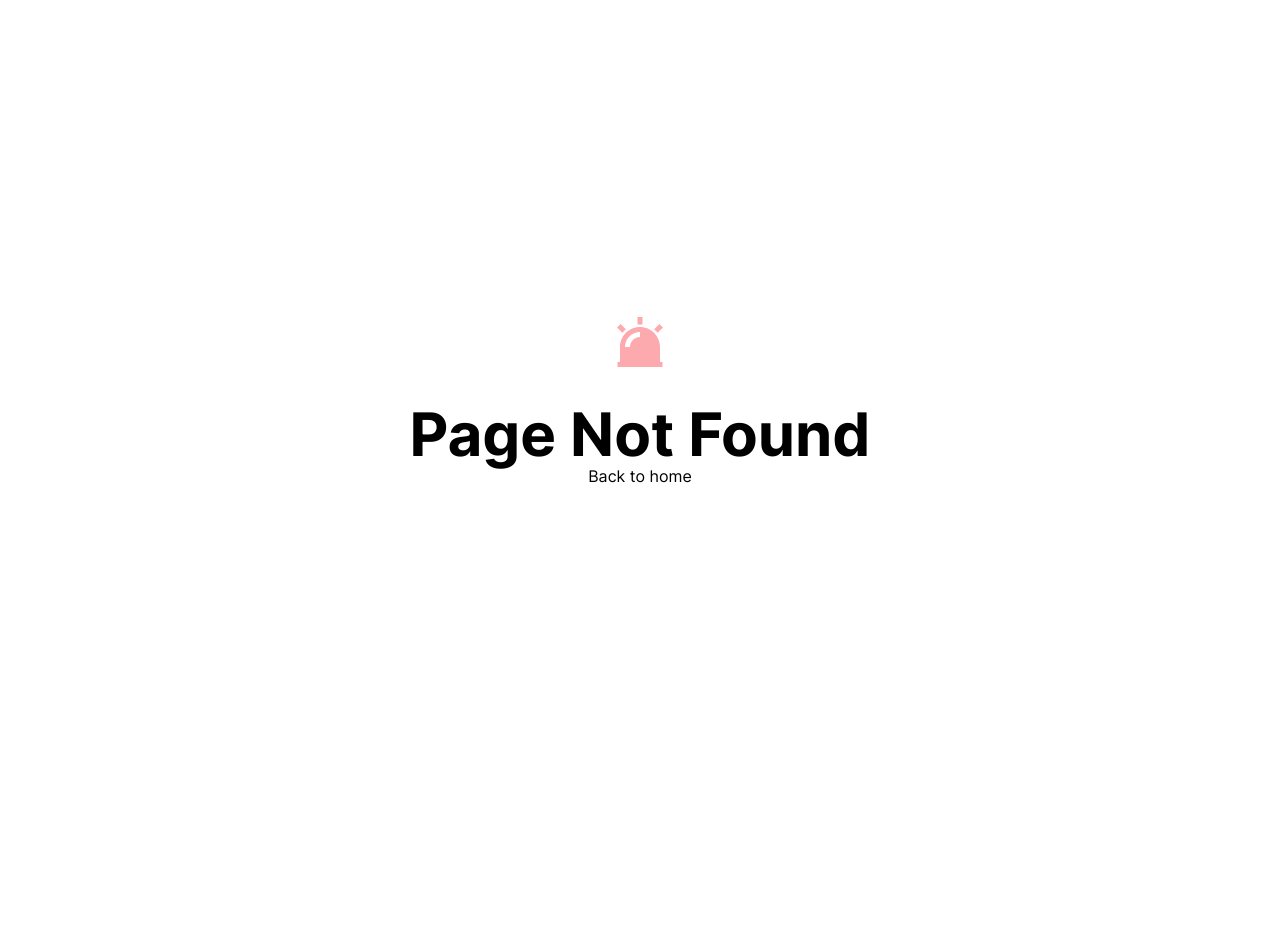
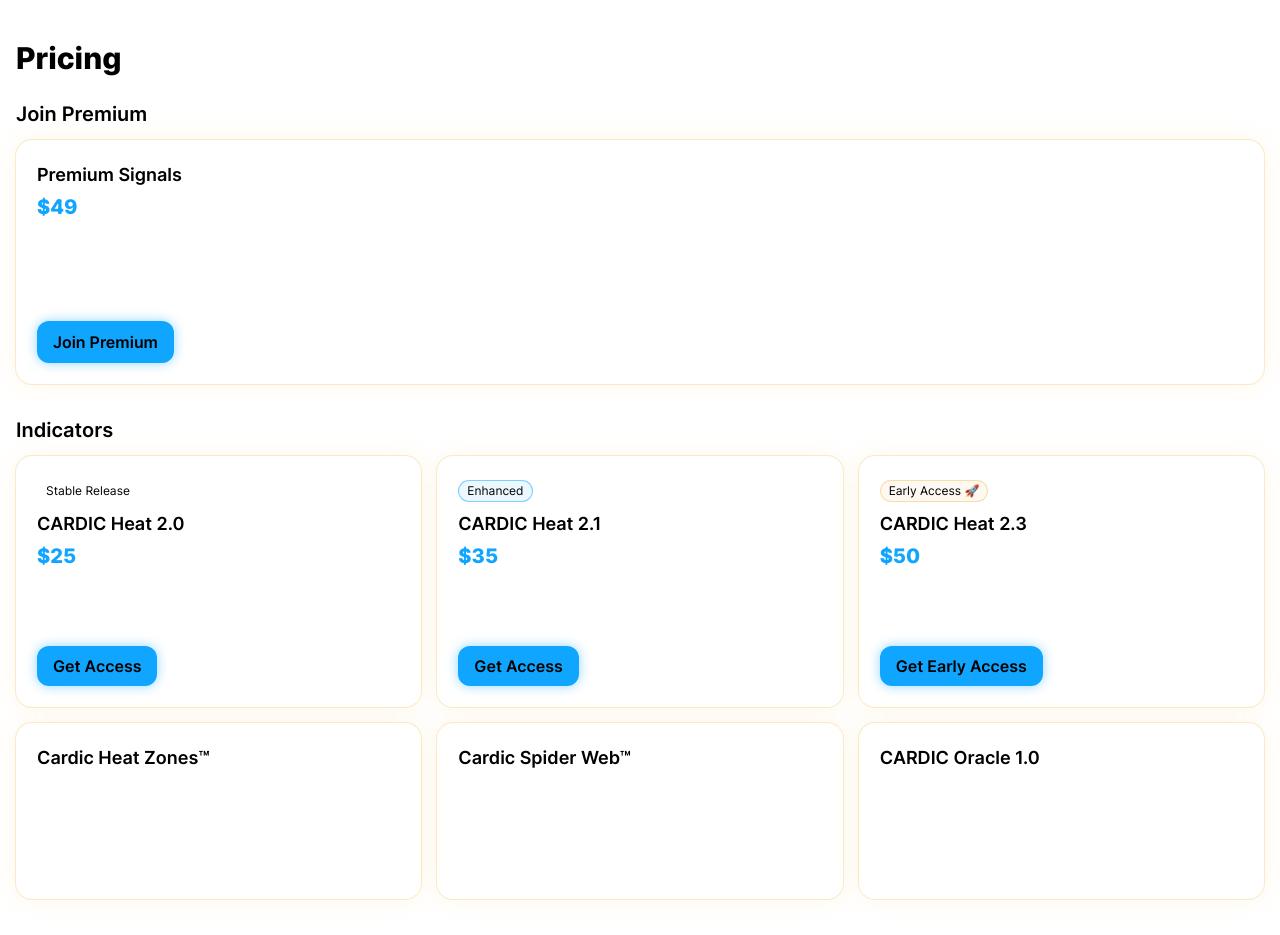
Before and after one commit to Cardicai/CARDIC-NEXUS, a Next.js app: page /pricing in a window 1280 px wide. Before the commit this address had no page. Shown: the top 935 px of the page. Before the commit the page ends 800 px from the top, so only its background shows below. Built offline with nearby package versions, Linux system fonts and the light colour scheme.

Commit message:
feat: add pricing page

```diff
--- /dev/null
+++ b/src/app/pricing/page.tsx
@@ -0,0 +1,224 @@
+'use client';
+
+import * as React from 'react';
+
+export default function PricingPage() {
+  // Send the user to the payment form on Home and preselect the product
+  const goPay = (label: string) => {
+    if (typeof window !== 'undefined') {
+      const win = window as Window & {
+        setSelectedProduct?: (value: string) => void;
+      };
+      if (win.setSelectedProduct) {
+        win.setSelectedProduct(label);
+        sessionStorage.setItem('cnx_product', label);
+      }
+      win.location.href = '/#pay';
+    }
+  };
+
+  const Card = (p: { children: React.ReactNode }) => (
+    <article className='rounded-2xl bg-white/5 border border-white/10 shadow-[0_0_0_1px_rgba(245,199,107,.35),0_0_24px_rgba(245,199,107,.15)] p-5'>
+      {p.children}
+    </article>
+  );
+
+  const BtnBlue = (p: React.ButtonHTMLAttributes<HTMLButtonElement>) => (
+    <button
+      {...p}
+      className={`rounded-xl px-4 py-2 font-semibold text-black bg-[#10A5FF] shadow-[0_0_12px_rgba(16,165,255,.45)] ${
+        p.className || ''
+      }`}
+    />
+  );
+  const BtnOutline = (p: React.ButtonHTMLAttributes<HTMLButtonElement>) => (
+    <button
+      {...p}
+      className={`rounded-xl px-4 py-2 border border-white/15 text-white/90 hover:bg-white/10 ${
+        p.className || ''
+      }`}
+    />
+  );
+
+  return (
+    <main className='mx-auto max-w-7xl px-4 py-10'>
+      <h1 className='text-3xl font-extrabold mb-6'>Pricing</h1>
+
+      {/* Premium (Join Premium) */}
+      <section id='premium' className='mb-8'>
+        <h2 className='text-xl font-semibold mb-3'>Join Premium</h2>
+        <Card>
+          <h3 className='text-lg font-semibold'>Premium Signals</h3>
+          <div className='text-[#10A5FF] font-extrabold text-xl mt-1'>
+            $49<span className='text-white/70 text-base'>/mo</span>
+          </div>
+          <ul className='mt-3 list-disc pl-5 text-white/70'>
+            <li>Daily gold/FX/crypto signals</li>
+            <li>Risk management notes</li>
+            <li>Telegram access</li>
+          </ul>
+          <div className='mt-4 flex gap-3'>
+            <BtnBlue onClick={() => goPay('Membership — Premium Signals')}>
+              Join Premium
+            </BtnBlue>
+            <BtnOutline onClick={() => (location.href = '/#socials')}>
+              Ask on Socials
+            </BtnOutline>
+          </div>
+        </Card>
+      </section>
+
+      {/* Indicators (with CARDIC Heat tiers) */}
+      <section id='indicators' className='mb-8'>
+        <h2 className='text-xl font-semibold mb-3'>Indicators</h2>
+        <div className='grid gap-4 sm:grid-cols-2 lg:grid-cols-3'>
+          <Card>
+            <div className='text-xs inline-block border border-white/15 px-2 py-0.5 rounded-full mb-2'>
+              Stable Release
+            </div>
+            <h3 className='text-lg font-semibold'>CARDIC Heat 2.0</h3>
+            <div className='text-[#10A5FF] font-extrabold text-xl mt-1'>
+              $25<span className='text-white/70 text-base'> / 2 months</span>
+            </div>
+            <ul className='mt-3 list-disc pl-5 text-white/70'>
+              <li>Core liquidity zones + sentiment</li>
+              <li>Standard signal set</li>
+            </ul>
+            <div className='mt-4'>
+              <BtnBlue onClick={() => goPay('Indicator — CARDIC Heat 2.0')}>
+                Get Access
+              </BtnBlue>
+            </div>
+          </Card>
+
+          <Card>
+            <div className='text-xs inline-block border border-[rgba(16,165,255,.5)] bg-[rgba(16,165,255,.08)] px-2 py-0.5 rounded-full mb-2'>
+              Enhanced
+            </div>
+            <h3 className='text-lg font-semibold'>CARDIC Heat 2.1</h3>
+            <div className='text-[#10A5FF] font-extrabold text-xl mt-1'>
+              $35<span className='text-white/70 text-base'> / 2 months</span>
+            </div>
+            <ul className='mt-3 list-disc pl-5 text-white/70'>
+              <li>Improved dynamic zones + filters</li>
+              <li>Expanded signal set</li>
+            </ul>
+            <div className='mt-4'>
+              <BtnBlue onClick={() => goPay('Indicator — CARDIC Heat 2.1')}>
+                Get Access
+              </BtnBlue>
+            </div>
+          </Card>
+
+          <Card>
+            <div className='text-xs inline-block border border-[rgba(245,199,107,.55)] bg-[rgba(245,199,107,.10)] px-2 py-0.5 rounded-full mb-2'>
+              Early Access 🚀
+            </div>
+            <h3 className='text-lg font-semibold'>CARDIC Heat 2.3</h3>
+            <div className='text-[#10A5FF] font-extrabold text-xl mt-1'>
+              $50<span className='text-white/70 text-base'> / 1 month</span>
+            </div>
+            <ul className='mt-3 list-disc pl-5 text-white/70'>
+              <li>Not officially released yet</li>
+              <li>Most acute & dynamic signals</li>
+            </ul>
+            <div className='mt-4'>
+              <BtnBlue
+                onClick={() =>
+                  goPay('Indicator — CARDIC Heat 2.3 (Early Access)')
+                }
+              >
+                Get Early Access
+              </BtnBlue>
+            </div>
+          </Card>
+        </div>
+
+        {/* Other indicators shown as examples; wire later */}
+        <div className='grid gap-4 sm:grid-cols-2 lg:grid-cols-3 mt-4'>
+          <Card>
+            <h3 className='text-lg font-semibold'>Cardic Heat Zones™</h3>
+            <p className='text-white/70 mt-1'>Smart money zones with alerts.</p>
+            <div className='mt-3'>
+              <BtnOutline onClick={() => goPay('Indicator — Heat Zones')}>
+                Buy
+              </BtnOutline>
+            </div>
+          </Card>
+          <Card>
+            <h3 className='text-lg font-semibold'>Cardic Spider Web™</h3>
+            <p className='text-white/70 mt-1'>
+              Dynamic SR + Fibonacci + Order Blocks.
+            </p>
+            <div className='mt-3'>
+              <BtnOutline onClick={() => goPay('Indicator — Spider Web')}>
+                Buy
+              </BtnOutline>
+            </div>
+          </Card>
+          <Card>
+            <h3 className='text-lg font-semibold'>CARDIC Oracle 1.0</h3>
+            <p className='text-white/70 mt-1'>
+              Real-time psychology, liquidity battles, predictive zones.
+            </p>
+            <div className='mt-3'>
+              <BtnOutline
+                onClick={() => goPay('Indicator — Oracle 1.0 (Soon)')}
+              >
+                Join Waitlist
+              </BtnOutline>
+            </div>
+          </Card>
+        </div>
+      </section>
+
+      {/* All-Access bundle */}
+      <section id='all-access' className='mb-8'>
+        <h2 className='text-xl font-semibold mb-3'>All-Access</h2>
+        <Card>
+          <h3 className='text-lg font-semibold'>All-Access Membership</h3>
+          <div className='text-[#10A5FF] font-extrabold text-xl mt-1'>
+            $179<span className='text-white/70 text-base'>/mo</span>
+          </div>
+          <ul className='mt-3 list-disc pl-5 text-white/70'>
+            <li>All indicators</li>
+            <li>Premium signals</li>
+            <li>Priority support</li>
+          </ul>
+          <div className='mt-4'>
+            <BtnBlue onClick={() => goPay('Membership — All-Access')}>
+              Get All-Access
+            </BtnBlue>
+          </div>
+        </Card>
+      </section>
+
+      {/* EAs & Algos */}
+      <section id='eas' className='mb-10'>
+        <h2 className='text-xl font-semibold mb-3'>EAs & Algos</h2>
+        <Card>
+          <h3 className='text-lg font-semibold'>Custom EA / Automation</h3>
+          <p className='text-white/70 mt-1'>
+            We build tailored MetaTrader EAs and automation. Provide your
+            WhatsApp/Telegram contact and specs on the payment form.
+          </p>
+          <div className='mt-4 flex gap-3'>
+            <BtnOutline onClick={() => goPay('EA — Custom Build (Quote)')}>
+              Request Build (Quote)
+            </BtnOutline>
+            <BtnBlue onClick={() => (window.location.href = '/#socials')}>
+              Chat First
+            </BtnBlue>
+          </div>
+        </Card>
+      </section>
+
+      <div className='text-center text-white/70'>
+        Ready to pay?{' '}
+        <a className='underline' href='/#pay'>
+          Open the Crypto Checkout
+        </a>
+      </div>
+    </main>
+  );
+}
```
Also changed, not shown: 1 other file (tests, documents, lock files or other folders).
